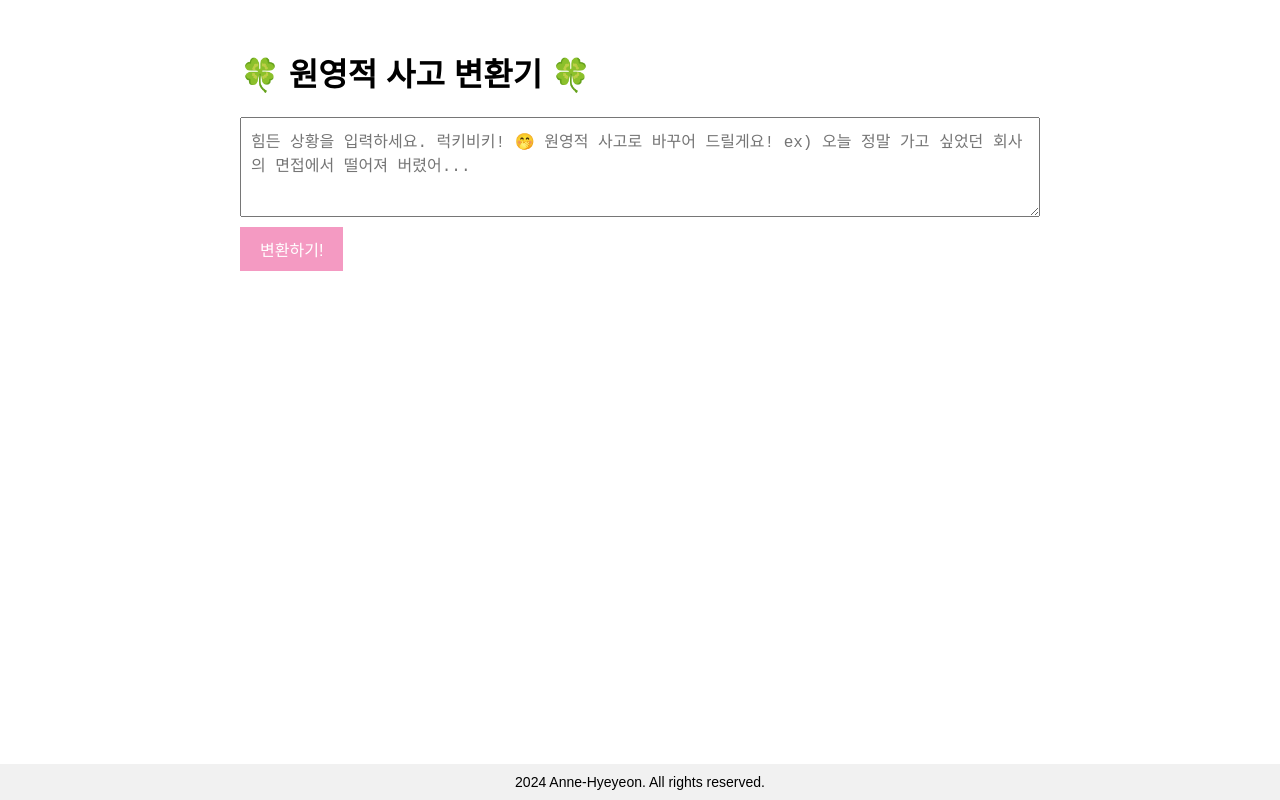
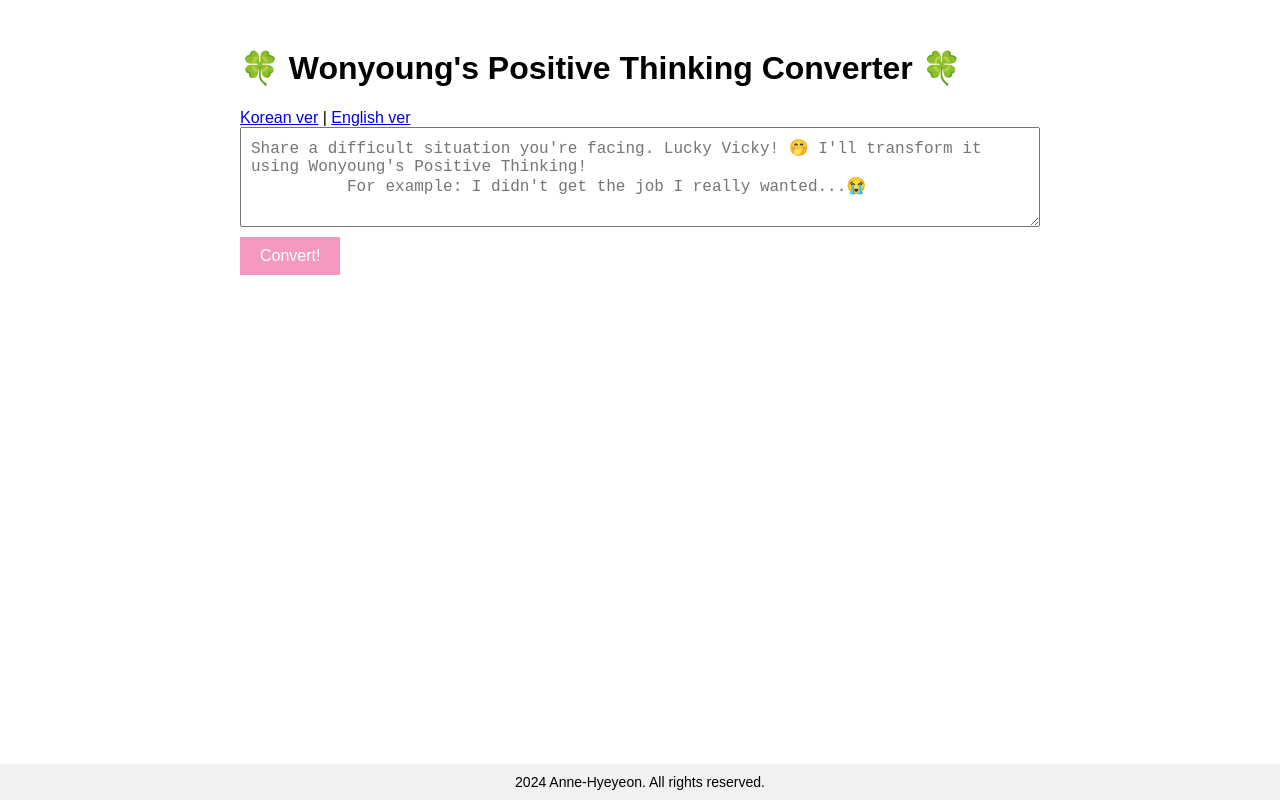
Before and after one commit to WoongyuChoi/lucky-vicky, a React (Vite) app: page /english in a window 1280 px wide. Built offline with nearby package versions, Linux system fonts and the light colour scheme.

Commit message:
Feat: English Translate

```diff
--- a/package.json
+++ b/package.json
@@ -14,7 +14,8 @@
     "axios": "^1.7.2",
     "eslint-config-prettier": "^9.1.0",
     "react": "^18.3.1",
-    "react-dom": "^18.3.1"
+    "react-dom": "^18.3.1",
+    "react-router-dom": "^6.24.0"
   },
   "devDependencies": {
     "@types/react": "^18.3.3",
--- a/src/App.tsx
+++ b/src/App.tsx
@@ -2,6 +2,7 @@ import React, { useState } from 'react';
 import axios from 'axios';
 import './App.css';
 import Footer from './components/Footer';
+import { Link } from 'react-router-dom';
 
 function App() {
   const [userInput, setUserInput] = useState('');
@@ -70,6 +71,7 @@ function App() {
   return (
     <div className="App">
       <h1>🍀 원영적 사고 변환기 🍀</h1>
+      <Link to="/">Korean ver</Link> | <Link to="/english">English ver</Link>
       <form onSubmit={handleSubmit}>
         <textarea
           value={userInput}
--- /dev/null
+++ b/src/English.tsx
@@ -0,0 +1,104 @@
+import React, { useState } from 'react';
+import axios from 'axios';
+import './App.css';
+import Footer from './components/Footer';
+import { Link } from 'react-router-dom';
+
+function App() {
+  const [userInput, setUserInput] = useState('');
+  const [output, setOutput] = useState('');
+  const [loading, setLoading] = useState(false);
+
+  const handleSubmit = async (event: React.FormEvent<HTMLFormElement>) => {
+    event.preventDefault();
+    if (userInput.trim() === '') return;
+
+    setLoading(true);
+
+    try {
+      const response = await axios.post(
+        'https://api.openai.com/v1/chat/completions',
+        {
+          model: 'gpt-4o',
+          messages: [
+            {
+              role: 'system',
+              content: `
+                "Lady Luck is on my side" - Wonyoung
+
+                This phrase goes beyond simple positive thinking to mean transcendent positive thinking. It is based on the firm optimism that all events happening to oneself will ultimately lead to positive results. In other words, everything that happens to me will eventually be beneficial.
+                Unlike general positive thinking, it transforms any situation into transcendent positive thinking, which is why it is called "Wonyoung's Thinking" after Jang Wonyoung. In other words, it is closer to the feeling of "it's actually good". This meme has increased the number of people who want to follow Jang Wonyoung's positive mindset and attitude. The meme itself is having a virtuous cycle effect as people correct their minds with Wonyoung's thinking not only in online memes and phrases but also in real life.
+                It is different from "toxic positivity" which focuses solely on positivity and rejects and avoids anything that causes negative emotions. Wonyoung's thinking does not blindly avoid or distort negative realities but clearly recognizes the situation and accepts even negative things as processes or causes that lead to positive results. For example, when faced with a difficult situation, instead of pretending it is not hard at all, acknowledging it is hard but thinking that there are still many positive things left or this difficult situation will eventually lead to a happy outcome.
+                In Wonyoung's thinking, always end the last sentence with 🤭🤭 What a Lucky-Vicky!🍀.
+
+                Examples:
+                - When missing the subway: "I just missed the subway, but the next one is coming right away, so I won't be bored waiting! 🤭🤭 What a Lucky-Vicky!🍀"
+                - When a project fails: "I'm upset that the project failed, but thanks to it, I accurately identified the shortcomings. This experience will be the foundation for more successful projects in the future. 🤭🤭 What a Lucky-Vicky!🍀"
+                - When a picnic is canceled due to sudden rain: "I'm disappointed that it rained on picnic day, but thanks to it, I could spend a warm tea time at home with my family. This is a really special time! 🤭🤭 What a Lucky-Vicky!🍀"
+                - When getting lost: "I was flustered because I got lost, but thanks to it, I found this wonderful cafe! It's such a luck to discover a new place. 🤭🤭 What a Lucky-Vicky!🍀"
+
+                Answers should not exceed 300 characters and must end with 🤭🤭 What a Lucky-Vicky!🍀. (Nothing can be added afterward.)
+                Also, since this is something you say to yourself, it should end naturally as if you realized something yourself without sounding like advice. Use a tone typical of young women in their 20s."
+            `,
+            },
+            { role: 'user', content: `${userInput}` },
+          ],
+          max_tokens: 150,
+          temperature: 0.7,
+        },
+        {
+          headers: {
+            'Content-Type': 'application/json',
+            Authorization: `Bearer ${import.meta.env.VITE_OPENAI_API_KEY}`,
+          },
+        },
+      );
+      const responseData = response.data.choices[0].message.content.trim();
+      setOutput(responseData);
+    } catch (error) {
+      console.error('Error fetching data from OpenAI API', error);
+      setOutput('Error generating response. Please try again.');
+    } finally {
+      setLoading(false); // End loading state
+    }
+  };
+
+  const handleReset = () => {
+    setUserInput('');
+    setOutput('');
+  };
+
+  return (
+    <div className="App">
+      <h1>🍀 Wonyoung's Positive Thinking Converter 🍀</h1>
+      <div>
+        <Link to="/">Korean ver</Link> | <Link to="/english">English ver</Link>
+      </div>
+      <form onSubmit={handleSubmit}>
+        <textarea
+          value={userInput}
+          onChange={(e) => setUserInput(e.target.value)}
+          placeholder="Share a difficult situation you're facing. Lucky Vicky! 🤭 I'll transform it using Wonyoung's Positive Thinking!
+          For example: I didn't get the job I really wanted...😭"
+        />
+        <button type="submit">Convert!</button>
+      </form>
+      {loading ? (
+        <div className="loading">
+          <p>Loading...</p>
+        </div>
+      ) : (
+        output && (
+          <div className="output">
+            <h2>Wonyoung's Thinking:</h2>
+            <p>{output}</p>
+            <button onClick={handleReset}>Try Again</button>
+          </div>
+        )
+      )}
+      <Footer />
+    </div>
+  );
+}
+
+export default App;
--- a/src/main.tsx
+++ b/src/main.tsx
@@ -1,11 +1,18 @@
 import React from 'react';
 import ReactDOM from 'react-dom/client';
-import App from './App.tsx';
+import App from './App';
 import { Analytics } from '@vercel/analytics/react';
+import { BrowserRouter as Router, Route, Routes } from 'react-router-dom';
+import English from './English';
 
 ReactDOM.createRoot(document.getElementById('root')!).render(
   <React.StrictMode>
-    <Analytics />
-    <App />
+    <Router>
+      <Analytics />
+      <Routes>
+        <Route path="/" element={<App />} />
+        <Route path="/english" element={<English />} />
+      </Routes>
+    </Router>
   </React.StrictMode>,
 );
```
Also changed, not shown: src/index.tsx (added, +15 -0 lines), 1 other file (tests, documents, lock files or other folders).
